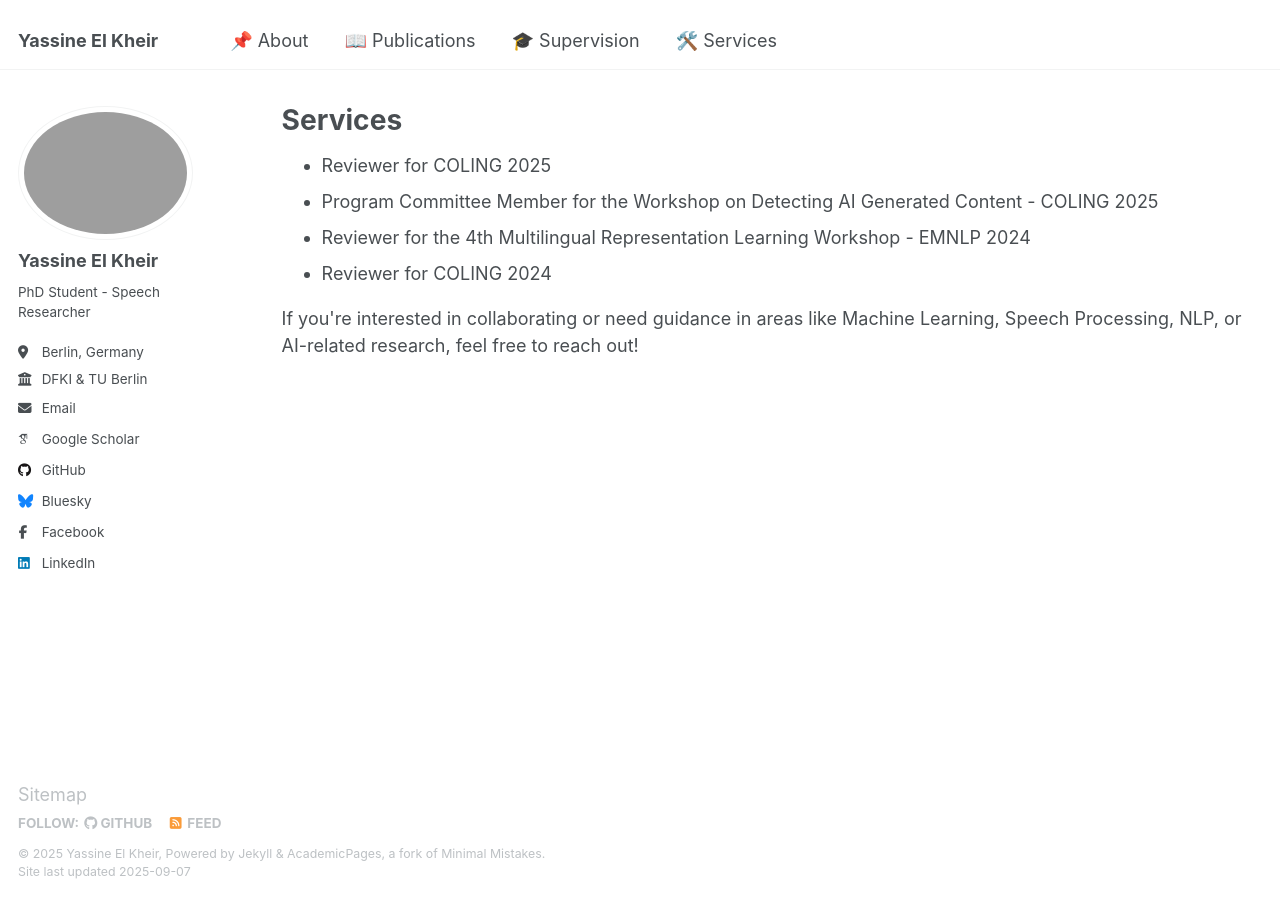
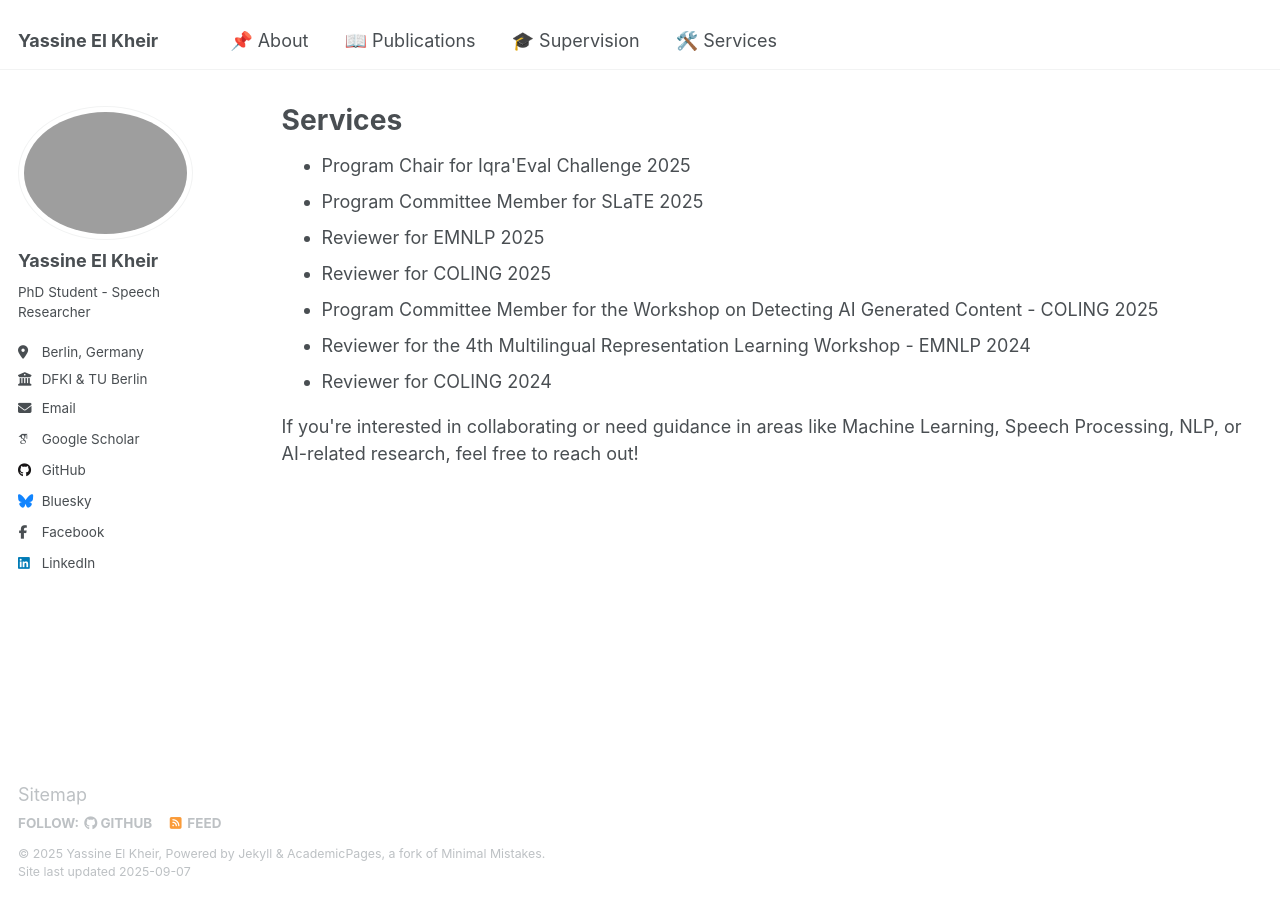
Before and after one commit to Yaselley/yaselley.github.io, a Jekyll site: the page built from _pages/teaching.html, in a window 1280 px wide. Built offline with Jekyll 4.4.1, drawn with Linux system fonts in a browser that asks for light colours; some web fonts are replaced.

Commit message:
add review process

```diff
--- a/_pages/teaching.html
+++ b/_pages/teaching.html
@@ -6,6 +6,9 @@ author_profile: true
 ---
 
 <ul>
+  <li>Program Chair for Iqra'Eval Challenge 2025</li>
+  <li>Program Committee Member for SLaTE 2025</li>
+  <li>Reviewer for EMNLP 2025</li>
   <li>Reviewer for COLING 2025</li>
   <li>Program Committee Member for the Workshop on Detecting AI Generated Content - COLING 2025</li>
   <li>Reviewer for the 4th Multilingual Representation Learning Workshop - EMNLP 2024</li>
```
